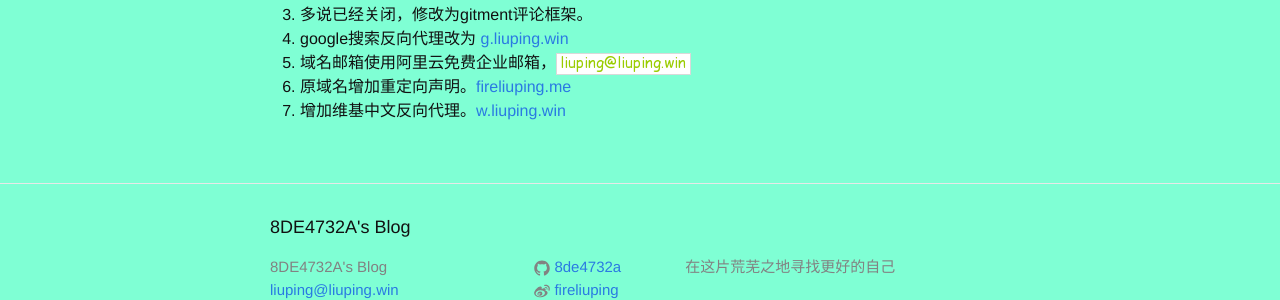
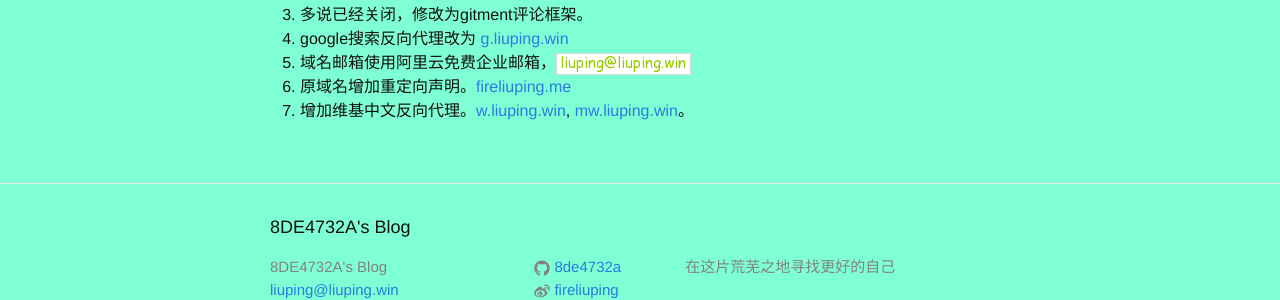
Before and after one commit to 8DE4732A/8DE4732A.github.io, a Jekyll site: the page built from _posts/2017-07-09-change-domain.md, in a window 1280 px wide. Shown: the part 356-656 px from the top of the page. Built offline with Jekyll 4.4.1, drawn with Linux system fonts in a browser that asks for light colours; nearby versions of some CDN libraries; comment, search, counter and statistics services are not loaded.

Commit message:
Update 2017-07-09-change-domain.md
add mw.liuping.win

```diff
--- a/_posts/2017-07-09-change-domain.md
+++ b/_posts/2017-07-09-change-domain.md
@@ -12,4 +12,4 @@ categories: tools
 4. google搜索反向代理改为 [g.liuping.win](http://g.liuping.win)
 5. 域名邮箱使用阿里云免费企业邮箱，![liuping@liuping.win](/assets/email_image.png)
 6. 原域名增加重定向声明。[fireliuping.me](http://fireliuping.me)
-7. 增加维基中文反向代理。[w.liuping.win](http://w.liuping.win)
+7. 增加维基中文反向代理。[w.liuping.win](http://w.liuping.win), [mw.liuping.win](http://mw.liuping.win)。
```
